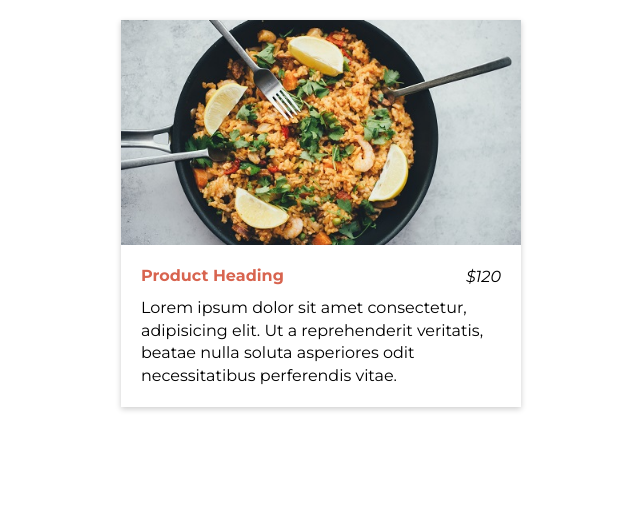
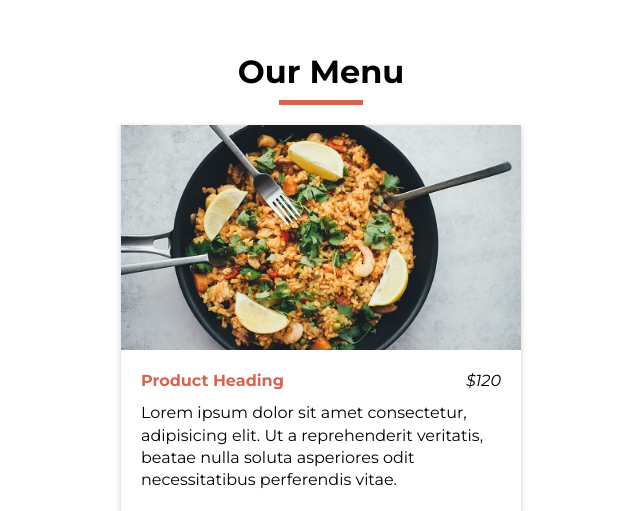
Before and after one commit to MTahir27/JavaScript_Projects, a PHP site: page /9-Menu_Filter in a window 1280 px wide. Shown: the top 511 px of the page, without its empty margins (319-959 px from the left). Run offline with PHP 8.4, Linux system fonts and the light colour scheme.

Commit message:
Heading Styling

```diff
--- a/9-Menu_Filter/index.html
+++ b/9-Menu_Filter/index.html
@@ -19,6 +19,7 @@
 
 <body>
     <main>
+        <h1 class="main-heading">Our Menu</h1>
         <section class="menu">
             <!-- Product Start Here -->
             <div class="product">
--- a/9-Menu_Filter/style.css
+++ b/9-Menu_Filter/style.css
@@ -23,6 +23,24 @@ h5,
 h6,
 p {
     line-height: 1.4;
+}
+
+.main-heading {
+    color: var(--black);
+    text-align: center;
+    position: relative;
+    width: fit-content;
+    margin: 30px auto;
+}
+
+.main-heading::after {
+    content: '';
+    position: absolute;
+    bottom: -10px;
+    left: 25%;
+    width: 50%;
+    height: 5px;
+    background-color: var(--primarycolor);
 }
 
 main {
```
